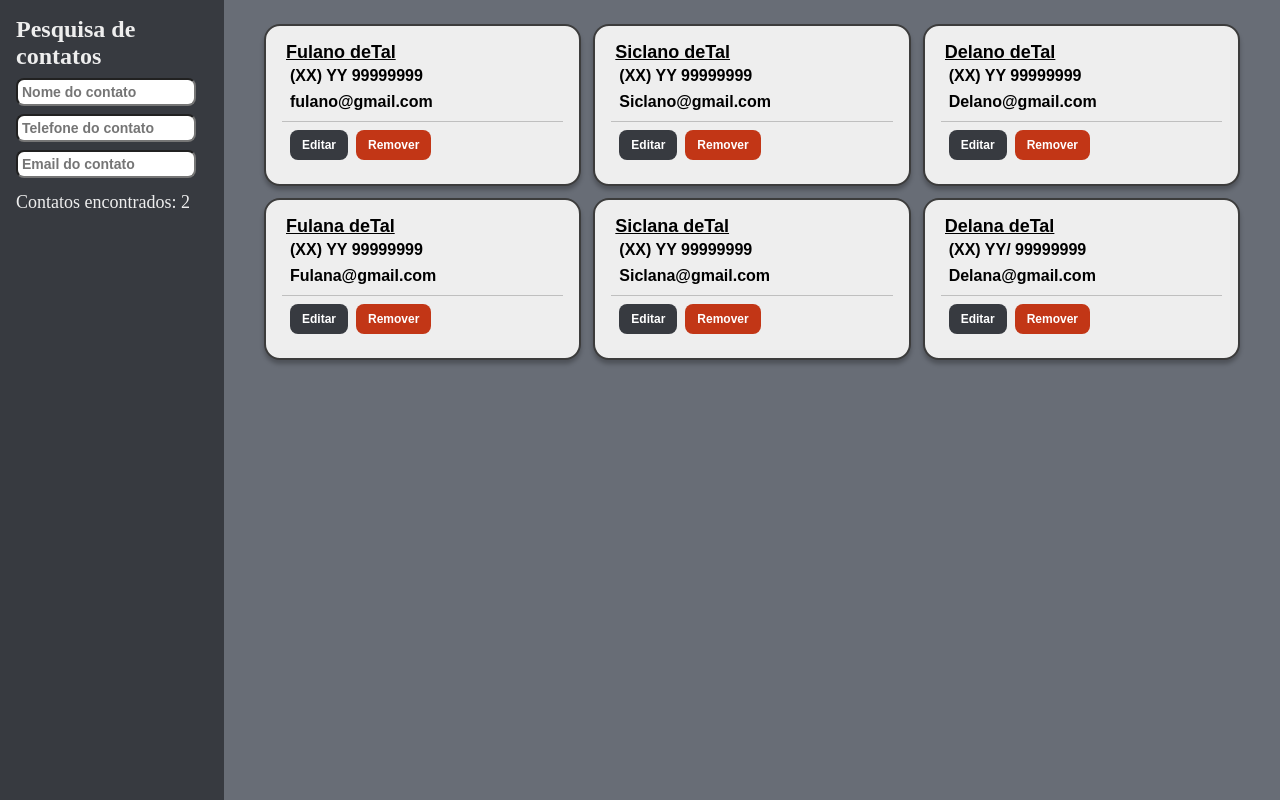
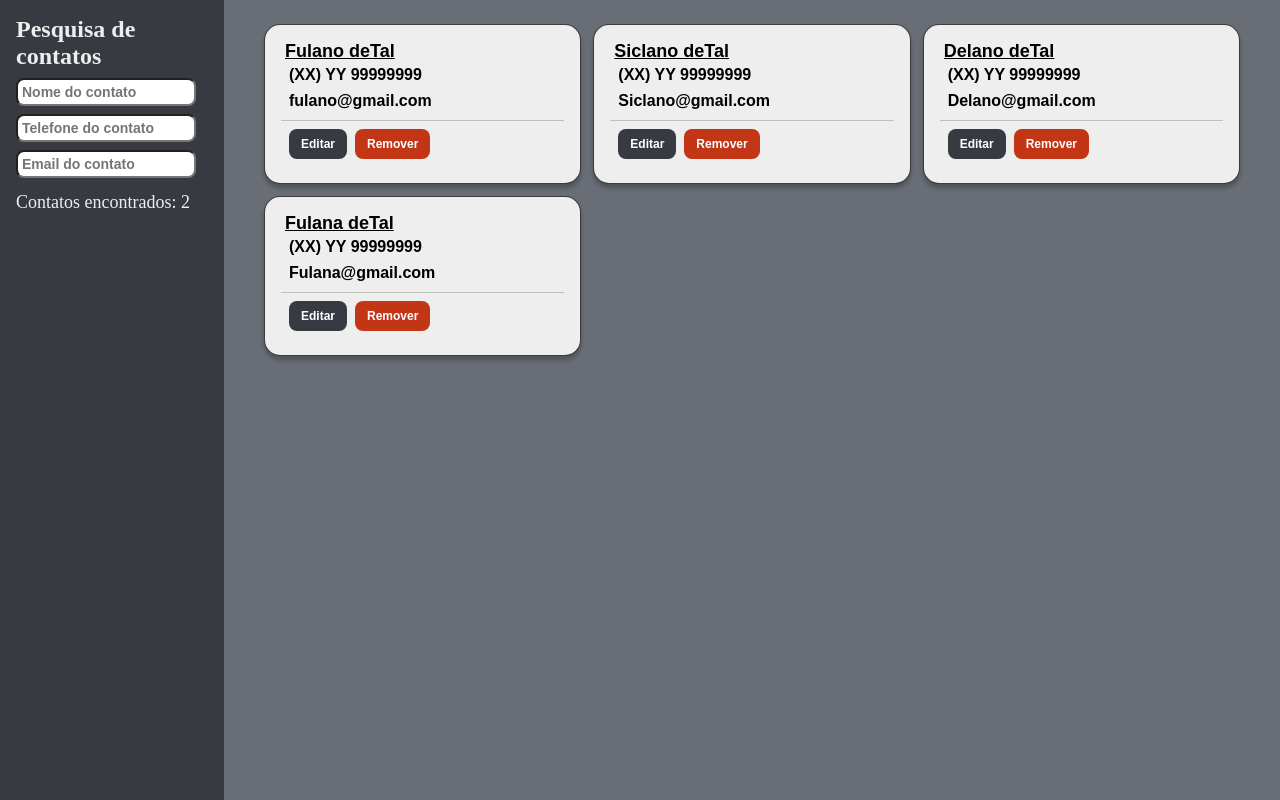
Before and after one commit to ThgFeldmann/lista-de-contatos, a React (Create React App) app: page / in a window 1280 px wide. Built offline with nearby package versions, Linux system fonts and the light colour scheme.

Commit message:
remoção de contatos

```diff
--- a/src/components/Contato/index.tsx
+++ b/src/components/Contato/index.tsx
@@ -1,14 +1,14 @@
 import { useState } from "react"
+import { useDispatch } from "react-redux"
+
 import * as S from "./styles"
+import { remover } from "../../store/reducers/contatos"
+import ContatoClass from "../../models/Contato"
 
-type Props = {
-  nome: string
-  tel: string
-  email: string
-}
+type Props = ContatoClass
 
-
-const Contato = ({nome, tel, email}: Props) => {
+const Contato = ({nome, tel, email, id}: Props) => {
+  const dispatch = useDispatch()
   const [editando, setEditando] = useState(false)
 
   return (
@@ -36,7 +36,7 @@ const Contato = ({nome, tel, email}: Props) => {
         ) : (
           <>
             <S.Botao onClick={() => setEditando(true)}>Editar</S.Botao>
-            <S.BotaoRemover>Remover</S.BotaoRemover>
+            <S.BotaoRemover onClick={() => dispatch(remover(id))}>Remover</S.BotaoRemover>
           </>
         )}
       </S.ActionBar>
--- a/src/components/Contato/styles.ts
+++ b/src/components/Contato/styles.ts
@@ -3,7 +3,7 @@ import variaveis from "../../styles/variaveis";
 
 export const Card = styled.div`
   padding: 16px;
-  border: 2px solid rgba(0, 0, 0, 0.75);
+  border: 1px solid rgba(0, 0, 0, 0.75);
   border-radius: 16px;
   box-shadow: 0 4px 4px rgba(0, 0, 0, 0.25);
   background-color: ${variaveis.branco};
@@ -53,26 +53,10 @@ export const Botao = styled.button`
   background-color: ${variaveis.cinzaEscuro};
 `
 
-export const BotaoSalvar = styled.button`
-  font-weight: bold;
-  font-size: 12px;
-  padding: 8px 12px;
-  margin-right: 8px;
-  border: none;
-  border-radius: 8px;
-  cursor: pointer;
-  color: #fff;
+export const BotaoSalvar = styled(Botao)`
   background-color: ${variaveis.verde};
 `
 
-export const BotaoRemover = styled.button`
-  font-weight: bold;
-  font-size: 12px;
-  padding: 8px 12px;
-  margin-right: 8px;
-  border: none;
-  border-radius: 8px;
-  cursor: pointer;
-  color: #fff;
+export const BotaoRemover = styled(Botao)`
   background-color: ${variaveis.vermelho};
 `
--- a/src/containers/ListaDeContatos/index.tsx
+++ b/src/containers/ListaDeContatos/index.tsx
@@ -1,51 +1,24 @@
+import { useSelector } from "react-redux"
+
 import Contato from "../../components/Contato"
+import { Container, ListaContatos } from "./styles"
+import { RootReducer } from "../../store"
 
-import { Container, ListaContatos } from "./styles"
+const ListaDeContatos = () => {
+  const { itens } = useSelector((state: RootReducer) => state.contatos)
 
-const contatos = [
-  {
-    nome: 'Fulano deTal',
-    tel: '(XX) YY 99999999',
-    email: 'fulano@gmail.com'
-  },
-  {
-    nome: 'Siclano deTal',
-    tel: '(XX) YY 99999999',
-    email: 'Siclano@gmail.com'
-  },
-  {
-    nome: 'Delano deTal',
-    tel: '(XX) YY 99999999',
-    email: 'Delano@gmail.com'
-  },
-  {
-    nome: 'Fulana deTal',
-    tel: '(XX) YY 99999999',
-    email: 'Fulana@gmail.com'
-  },
-  {
-    nome: 'Siclana deTal',
-    tel: '(XX) YY 99999999',
-    email: 'Siclana@gmail.com'
-  },
-  {
-    nome: 'Delana deTal',
-    tel: '(XX) YY/ 99999999',
-    email: 'Delana@gmail.com'
-  }
-]
-
-const ListaDeContatos = () => (
+  return (
     <Container>
       <ListaContatos>
-      {contatos.map(c => (
+        {itens.map(c => (
             <li key={c.nome}>
-            <Contato nome={c.nome} tel={c.tel} email={c.email} />
+              <Contato nome={c.nome} tel={c.tel} email={c.email} id={c.id} />
             </li>
           ))}
       </ListaContatos>
     </Container>
   )
+}
 
 
 export default ListaDeContatos
--- /dev/null
+++ b/src/models/Contato.ts
@@ -0,0 +1,17 @@
+
+
+class Contato {
+  nome: string
+  tel: string
+  email: string
+  id: number
+
+  constructor(nome: string, tel: string, email: string, id: number) {
+    this.nome = nome
+    this.tel = tel
+    this.email = email
+    this.id = id
+  }
+}
+
+export default Contato
--- /dev/null
+++ b/src/store/index.ts
@@ -0,0 +1,13 @@
+import { configureStore } from "@reduxjs/toolkit";
+
+import contatosReducer from "./reducers/contatos";
+
+const store = configureStore({
+  reducer: {
+    contatos: contatosReducer
+  }
+})
+
+export type RootReducer = ReturnType<typeof store.getState>
+
+export default store
--- /dev/null
+++ b/src/store/reducers/contatos.ts
@@ -0,0 +1,49 @@
+import { createSlice, PayloadAction } from "@reduxjs/toolkit";
+import Contato from "../../models/Contato";
+
+type ContatosState = {
+  itens: Contato[]
+}
+
+const initialState: ContatosState = {
+  itens: [
+    {
+      nome: 'Fulano deTal',
+      tel: '(XX) YY 99999999',
+      email: 'fulano@gmail.com',
+      id: 1,
+    },
+    {
+      nome: 'Siclano deTal',
+      tel: '(XX) YY 99999999',
+      email: 'Siclano@gmail.com',
+      id: 2,
+    },
+    {
+      nome: 'Delano deTal',
+      tel: '(XX) YY 99999999',
+      email: 'Delano@gmail.com',
+      id: 3,
+    },
+    {
+      nome: 'Fulana deTal',
+      tel: '(XX) YY 99999999',
+      email: 'Fulana@gmail.com',
+      id: 4
+    },
+  ]
+}
+
+const contatosSlice = createSlice({
+  name: 'contatos',
+  initialState,
+  reducers: {
+    remover: (state, action: PayloadAction<number>) => {
+      state.itens = state.itens.filter((contato) => contato.id !== action.payload)
+    }
+  }
+})
+
+export const { remover } = contatosSlice.actions
+
+export default contatosSlice.reducer
```
Also changed, not shown: src/App.tsx (+5 -2 lines). Lines whose indentation alone changed are shown as unchanged.
